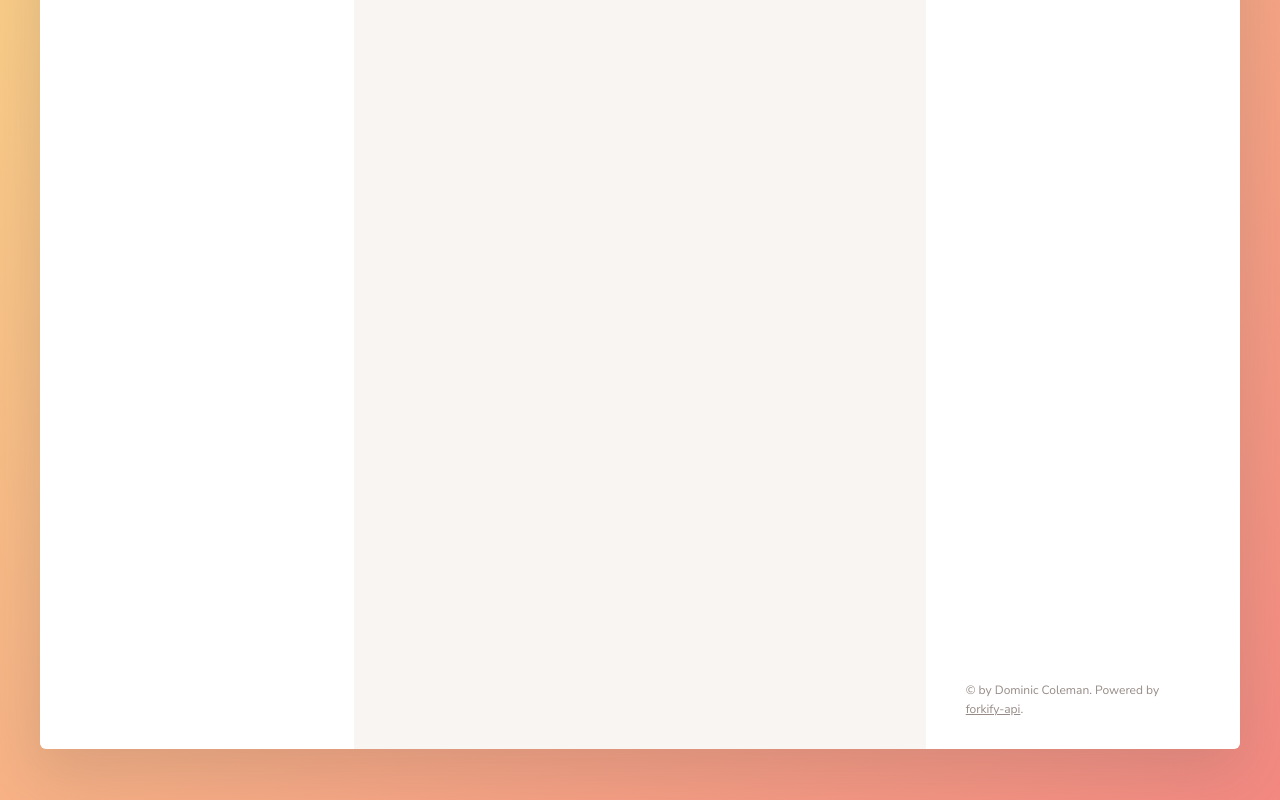
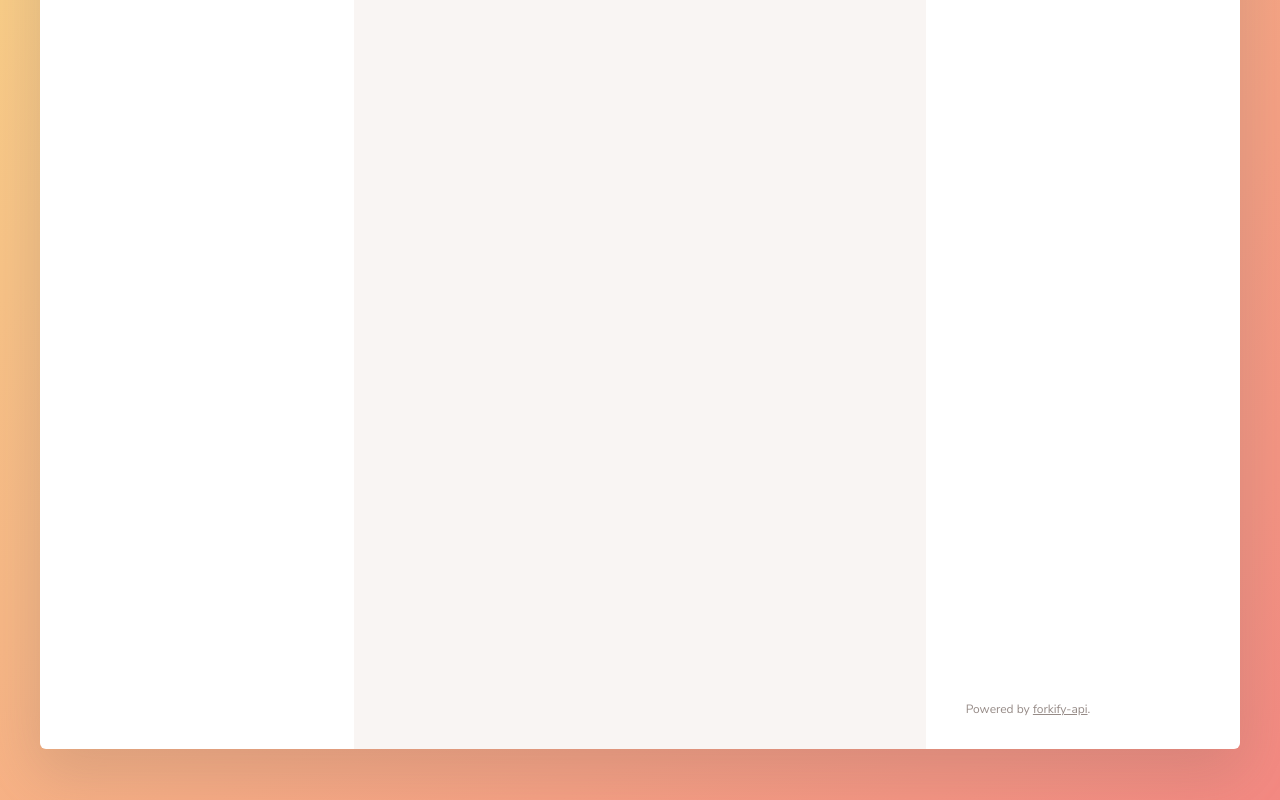
Before and after one commit to dc9111/recipe-wizard, a website built with webpack: page src/index.html in a window 1280 px wide. Shown: the part 402-1202 px from the top of the page. Built offline with nearby package versions, Linux system fonts and the light colour scheme.

Commit message:
Update index.html

```diff
--- a/src/index.html
+++ b/src/index.html
@@ -429,7 +429,7 @@
             </ul>
 
             <div class="copyright">
-                &copy; by Dominic Coleman. Powered by
+                Powered by
                 <a href="http://forkify-api.herokuapp.com/" target="_blank" class="link">forkify-api</a>.
             </div>
 
```
